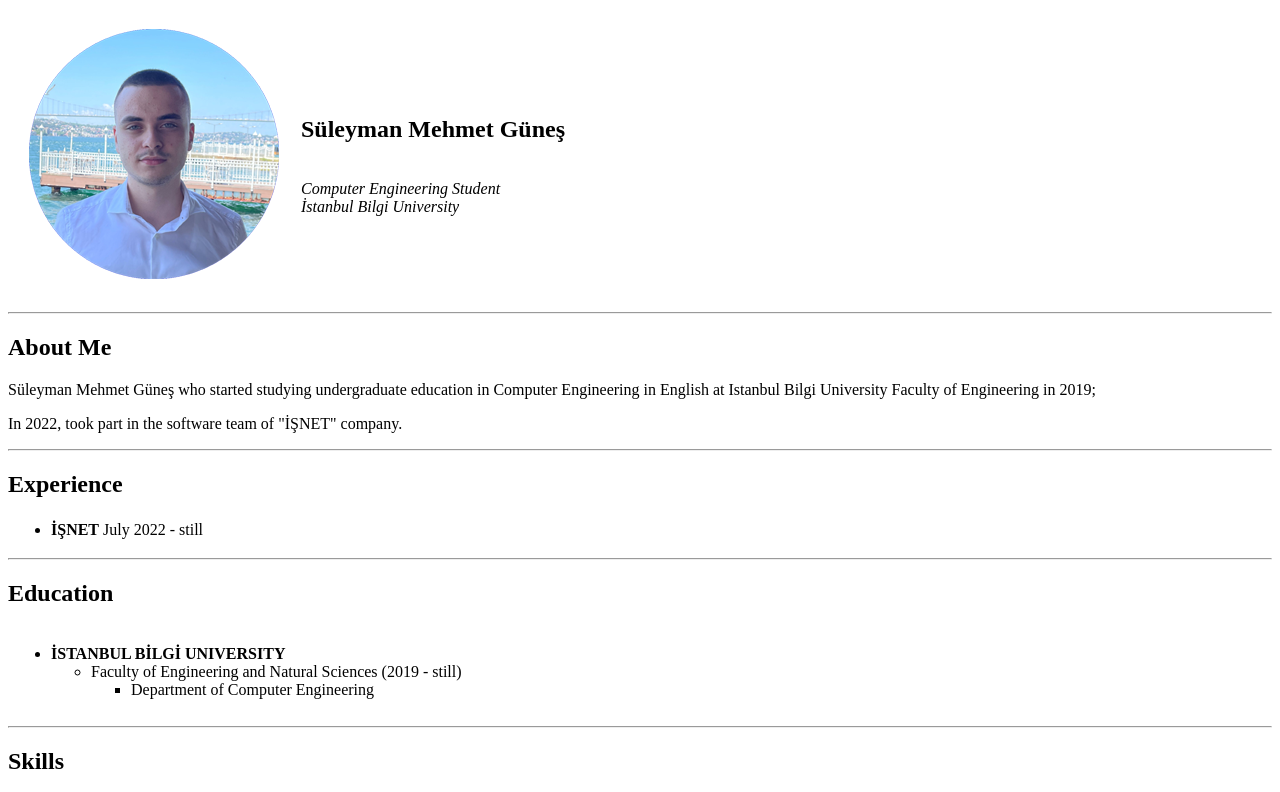
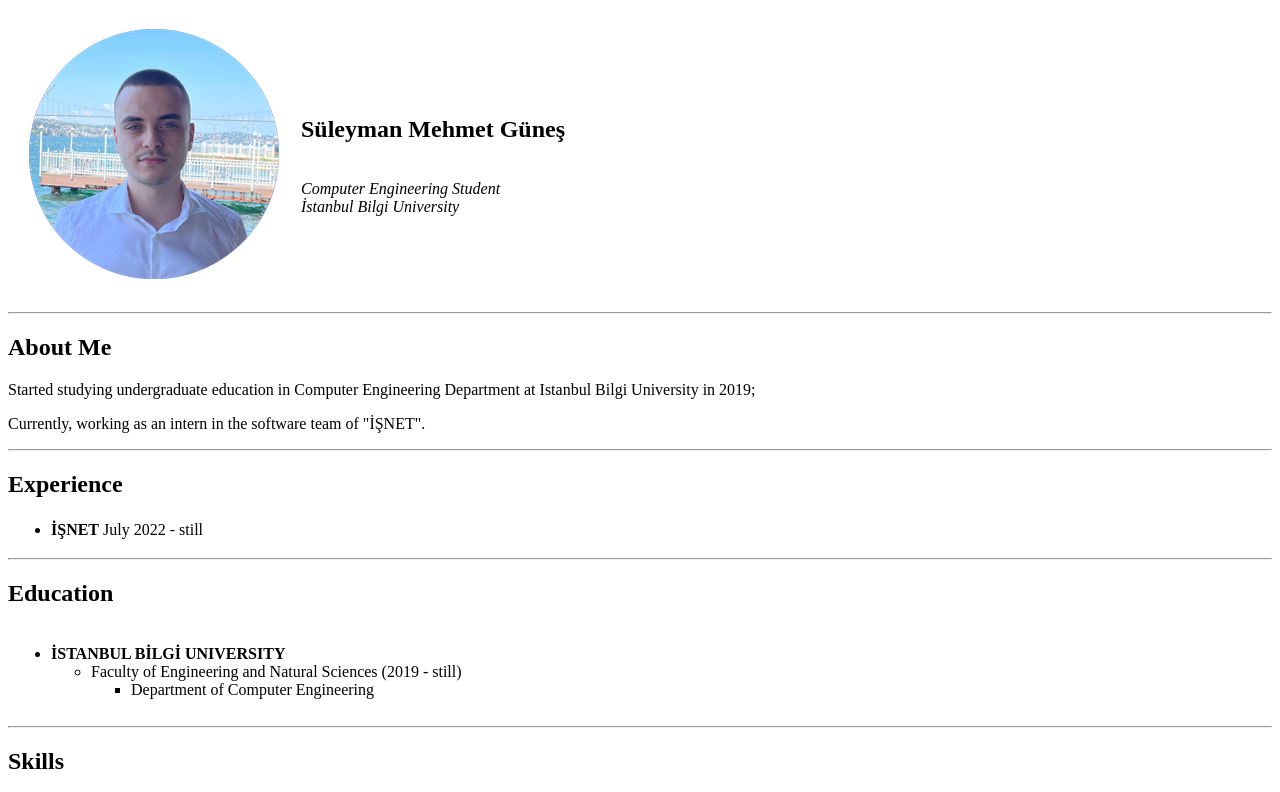
Before and after one commit to suleymanmehmetgunes/cv, a plain HTML site: page index.html in a window 1280 px wide. Shown: the top 792 px of the page. Drawn offline with Linux system fonts and the light colour scheme.

Commit message:
updated text

```diff
--- a/index.html
+++ b/index.html
@@ -21,8 +21,8 @@
     <hr>
 
     <h2>About Me</h2>
-    <p>Süleyman Mehmet Güneş who started studying undergraduate education in Computer Engineering in English at Istanbul Bilgi University Faculty of Engineering in 2019;</p>
-    <p>In 2022, took part in the software team of "İŞNET" company.</p>
+    <p>Started studying undergraduate education in Computer Engineering Department at Istanbul Bilgi University in 2019;</p>
+    <p>Currently, working as an intern in the software team of "İŞNET".</p>
 
     <hr>
 
```
